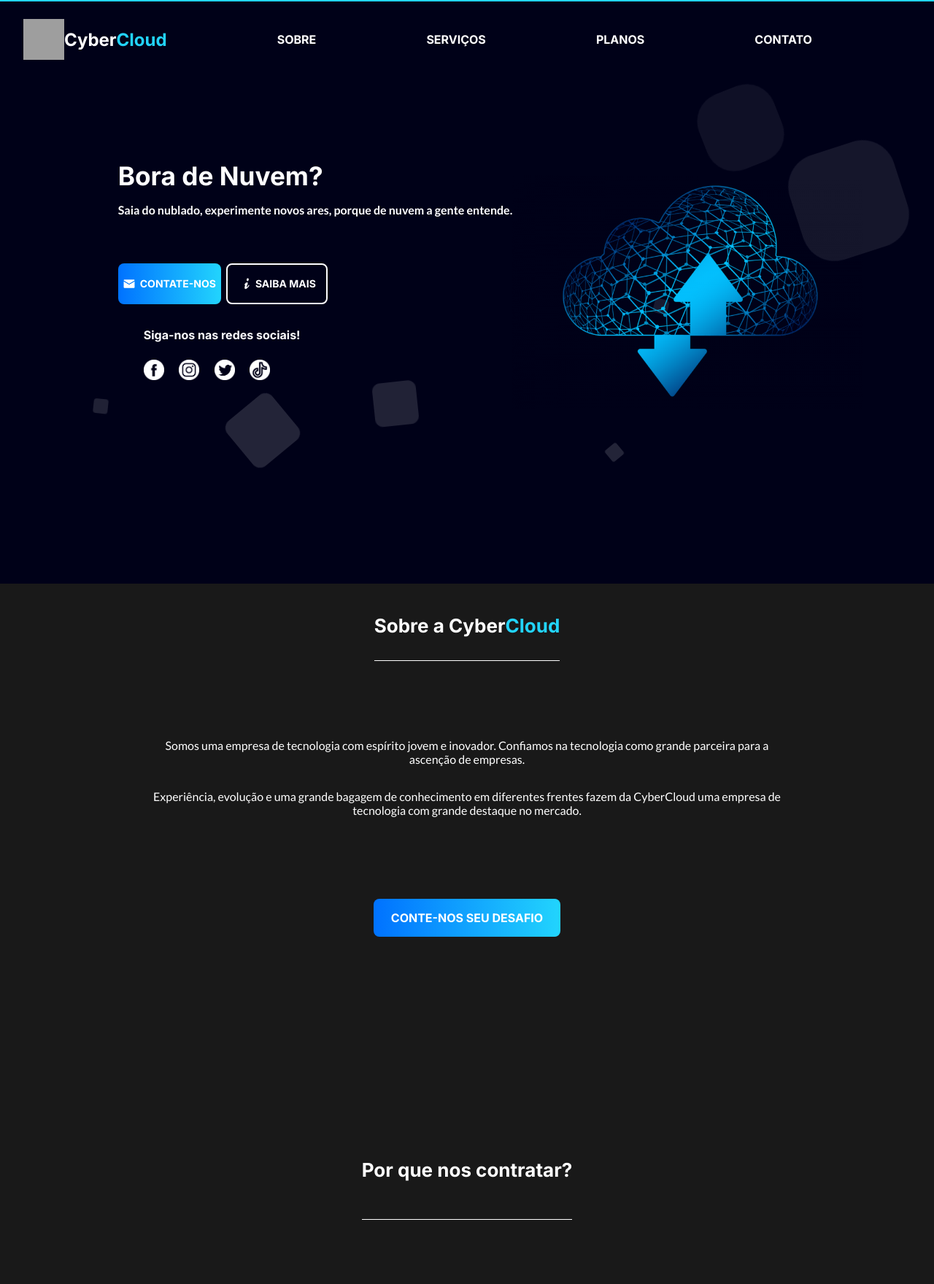
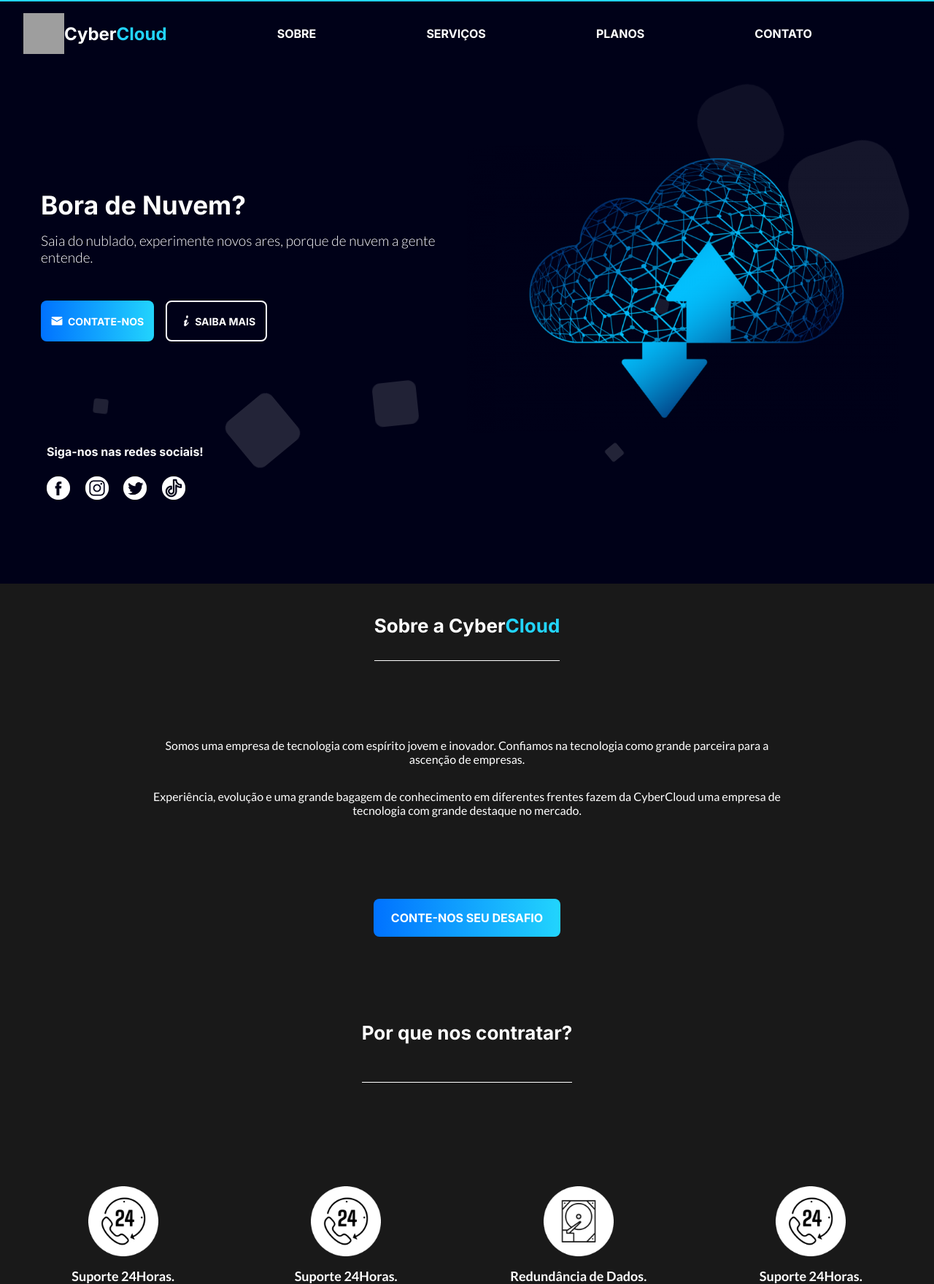
Before and after one commit to NathanSGomes/ProjetoSemestral, a PHP site: page / in a window 1280 px wide. Shown: the top 1760 px of the page at 73% size. Run offline with PHP 8.4, Linux system fonts and the light colour scheme; grey boxes are pictures that could not be loaded.

Commit message:
Correção_de_Bugs

```diff
--- a/index.html
+++ b/index.html
@@ -48,10 +48,12 @@
 
         <section class="container__banner">
             <div class="espaco"></div>
+            <div class="banner">
                 <img class="banner__img" src="assets/Nuvem.png" alt="Foto de Nuvem">
-            <div class="solucao">
+                <div class="banner__conteudo">
                     <h1 class="banner__titulo">Bora de Nuvem?</h1>
-                <p class="banner__texto">Saia do nublado, experimente novos ares, porque de nuvem a gente entende.</p>
+                    <p class="banner__texto">Saia do nublado, experimente novos ares, porque de nuvem a gente entende.
+                    </p>
 
                     <div class="banner__btn">
                         <a class="banner__contato" href="forms.html"><img class="banner__contato-img"
@@ -59,9 +61,11 @@
                         <a class="banner__saiba-mais" href="#Sobre"><img class="banner__saiba-mais-img"
                                 src="assets/Info.png" alt="Icone de Informação">SAIBA MAIS</a>
                     </div>
-
-                <div class="banner__redes_container">
-                    <h2 class="banner__redes">Siga-nos nas redes sociais!</h2>
+                </div>
+            </div>
+            <div class="espaco"></div>
+            <div class="banner__redes">
+                <h2 class="banner__redes-texto">Siga-nos nas redes sociais!</h2>
                 <div class="banner__redes-sociais">
                     <a class="banner__redes-btn" href="https://github.com/NathanSGomes" target="_blank">
                         <img class="banner__redes-btn-img" src="assets/Facebook.png" alt="Icone do Facebook">
@@ -77,7 +81,7 @@
                     </a>
                 </div>
             </div>
-            </div>
+            <div class="espaco"></div>
 
         </section>
 
--- a/styles/about.css
+++ b/styles/about.css
@@ -3,7 +3,6 @@
     flex-direction: column;
     align-items: center;
     background: var(--bg-color);
-    height: 90vh;
     padding: 1rem;
 }
 
--- a/styles/banner.css
+++ b/styles/banner.css
@@ -5,28 +5,19 @@
     height: 100%;
     display: flex;
     flex-direction: column;
-    justify-content: space-between;
-    align-items: center;
+    justify-content: center;
+    gap: 1rem;
     padding: 1rem;
-
-}
-
-.espaco {
-    width: 100%;
-    height: 2rem;
-    background: transparent;
 }
 
 .banner__img {
     width: 100%;
-    height: 30%;
-    margin: 5rem 0 2rem 0;
+    height: width / 1.5;
+    padding-top: 3rem;
 }
 
-.solucao {
-    display: flex;
-    flex-direction: column;
-    align-items: center;
+.banner__conteudo {
+    padding: 0 0.5rem;
 }
 
 .banner__titulo {
@@ -48,15 +39,7 @@
 .banner__btn {
     display: flex;
     width: 100%;
-    justify-content: space-around;
-    margin-bottom: 3rem;
-}
-
-.banner__redes_container {
-    align-self: start;
-    width: 100%;
-    padding-left: 5%;
-    padding-bottom: 3rem;
+    justify-content: center;
 }
 
 .banner__contato {
@@ -72,6 +55,7 @@
     border-radius: 8px;
     padding: 1em;
     white-space: nowrap;
+    margin-right: 1rem;
 }
 
 .banner__contato-img {
@@ -99,16 +83,19 @@
 }
 
 .banner__redes {
+    padding-left: 1rem;
+}
+
+.banner__redes-texto {
     color: var(--primary-color);
     font-weight: 700;
     font-size: 1rem;
-    margin-left: 0.5em;
     margin-bottom: 1em;
 }
 
 .banner__redes-sociais {
     display: inline-block;
-    margin: 0.5em;
+    margin: 0.5em 0;
 }
 
 .banner__redes-btn {
@@ -117,88 +104,36 @@
 }
 
 .banner__redes-btn-img {
-    width: 1.75rem;
-    height: 1.75rem;
+    width: 2rem;
+    height: 2rem;
 }
 
-@media screen and (min-width: 720px) {
-    .banner__img {
-        width: 75%;
-        height: 40%;
-    }
-
-    .banner__btn {
-        width: 65%;
-    }
-
-    .banner__texto {
-        margin-bottom: 2rem;
-        font-size: 1.2rem;
-    }
+.espaco {
+    width: 100%;
+    height: 2rem;
+    background: transparent;
 }
 
 /* Responsividade Tablet */
 
-@media screen and (min-width: 1024px) {
-
+@media screen and (min-width: 720px) {
     .espaco {
         display: none;
     }
 
-    .container__banner {
-        display: flex;
-        flex-direction: row-reverse;
-        justify-content: center;
-    }
-
-    .solucao {
+    .banner {
         display: flex;
         flex-direction: column;
-        height: 100vh;
-        justify-content: center;
-        padding-left: 4rem;
+        align-items: center;
+        gap: 1rem;
     }
 
     .banner__img {
-        margin: 0;
-        width: 30em;
-        height: 20em;
+        width: 80%;
     }
 
-    .banner__titulo {
-        font-size: 2.2rem;
-        width: 100%;
-        text-align: left;
-    }
-
-    .banner__texto {
-        font-size: 1rem;
-        font-weight: 700;
-        width: 100%;
-        text-align: left;
-    }
-
-    .banner__btn {
-       display: flex;
-       width: 100%;
-       justify-content: left;
-       margin: 2em 1.5em;
-    }
-
-    .banner__contato {
-        font-size: 0.875rem;
-        margin-right: 0.5em;
-        padding: 0.5em;
-    }
-
-    .banner__saiba-mais {
-        font-size: 0.875rem;
-    }
-
-    .banner__redes_container {
-        align-self: flex-start;
-        width: 100%;
-        margin: 0;
+    .banner__conteudo {
+        padding-bottom: 1rem;
     }
 
     .banner__contato:hover {
@@ -218,15 +153,61 @@
         background-color: #0072ff;
         box-shadow: 0 0 2em var(--effect-color);
     }
+
 }
 
-/* Responsividade Desktop */
+/* Responsividade Tablet */
+
+@media screen and (min-width: 1024px) {
+
+    .container__banner {
+        padding: 0 3rem;
+    }
+
+    .banner {
+        display: flex;
+        flex-direction: row-reverse;
+        justify-content: space-between;
+        align-items: center;
+        padding-top: 3rem;
+    }
+
+    .banner__img {
+        width: 50%;
+    }
+
+    .banner__conteudo {
+        height: 100%;
+        display: flex;
+        flex-direction: column;
+        justify-content: center;
+    }
+
+    .banner__titulo, .banner__texto {
+        text-align: left;
+    }
+
+    .banner__titulo {
+        font-size: 2.2rem;
+    }
+
+    .banner__texto {
+        font-size: 1.2rem;
+    }
+
+    .banner__btn {
+        justify-content: flex-start;
+    }
+
+}
 
 @media screen and (min-width: 1440px) {
 
-    .solucao {
+    .container__banner {
+        padding: 0 10vw;
+    }
+    .banner {
         justify-content: center;
-        height:100vh;
     }
 
     .banner__titulo {
@@ -234,28 +215,14 @@
     }
 
     .banner__texto {
-        font-size: 1.2em;
+        font-size: 1.5em;
     }
 
-    .banner__img {
-        width: 40em;
-        height: 30em;
+    .banner__contato, .banner__saiba-mais {
+        font-size: 1em;
     }
 
-    .banner__btn {
-        gap: 1em;
-    }
-
-    .banner__redes_container {
-        width: 30%;
-    }
-
-    .banner__redes-btn-img {
-        width: 30px;
-        height: 30px;
-    }
-
-    .banner__redes_container {
-        width: 100%;
+    .banner__redes-texto {
+        font-size: 1.375em;
     }
 }
--- a/styles/contact.css
+++ b/styles/contact.css
@@ -47,6 +47,7 @@
     font-size: 0.875rem;
     font-weight: 700;
     font-family: var(--secundary-font);
+    margin-bottom: 0.25rem;
 }
 
 .contato__contato-texto {
@@ -78,8 +79,8 @@
 }
 
 .contato__redes-btn-img {
-    width: 1.4rem;
-    height: 1.4rem;
+    width: 1.5rem;
+    height: 1.5rem;
     margin: 0.5rem;
 }
 
--- a/styles/forms.css
+++ b/styles/forms.css
@@ -4,7 +4,7 @@
     display: flex;
     align-items: center;
     justify-content: space-between;
-    padding: 1rem 1rem 1rem 1rem;
+    padding: 1rem;
     border-top: 2px solid var(--effect-color);
     width: 100vw;
     background-color: var(--bg-title);
--- a/styles/header.css
+++ b/styles/header.css
@@ -2,7 +2,7 @@
     display: flex;
     align-items: center;
     justify-content: space-between;
-    padding: 1.5rem 1rem 0 1rem;
+    padding: 1rem;
     border-top: 2px solid var(--effect-color);
     width: 100vw;
     position: absolute;
```
Lines whose indentation alone changed are shown as unchanged.
